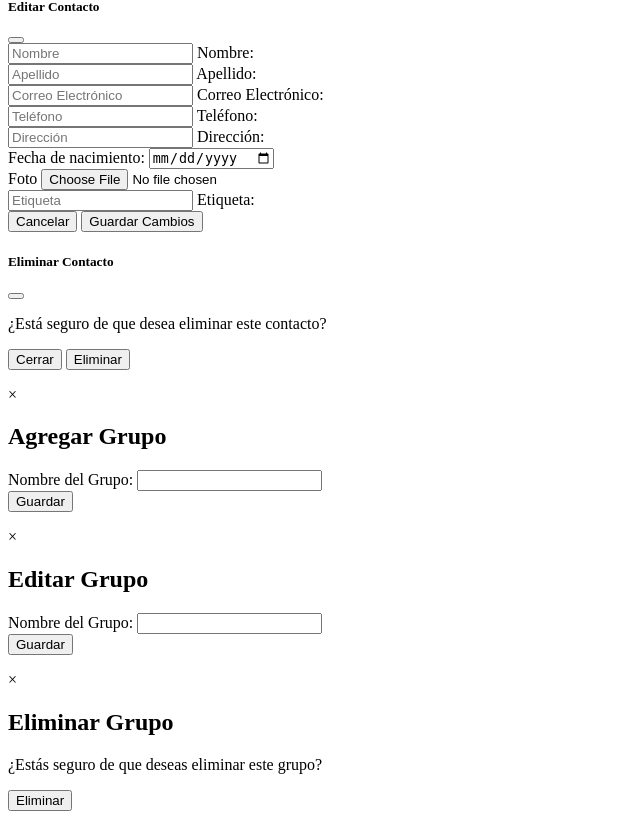
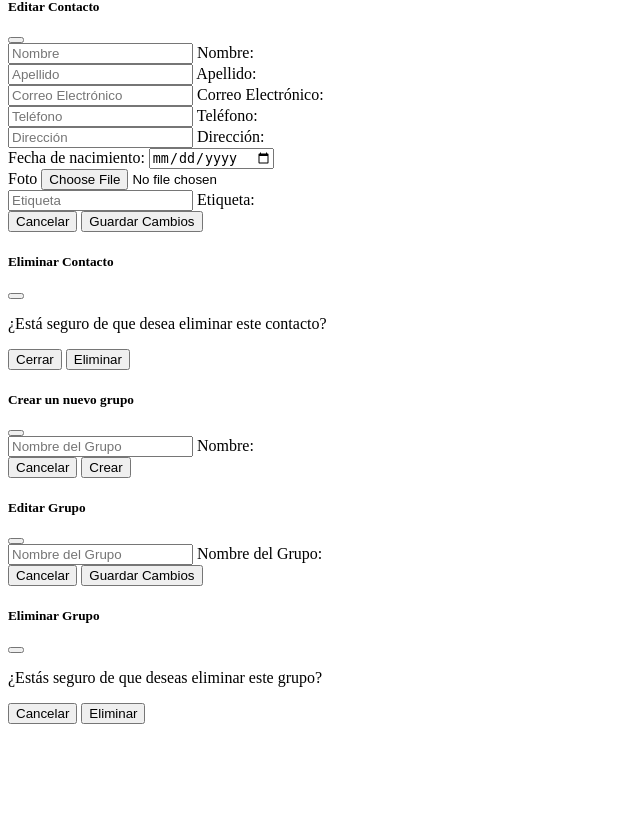
Before and after one commit to EduardoTnc/appcontactos, a PHP site: page /appcontactos/views/modales.php in a window 1280 px wide. Shown: the part 265-1092 px from the top of the page, without its empty margins (0-640 px from the left). After the commit the page ends 989 px from the top, so only its background shows below. Run offline with PHP 8.4, Linux system fonts and the light colour scheme.

Commit message:
Add files via upload

```diff
--- a/controllers/contactController.php
+++ b/controllers/contactController.php
@@ -55,6 +55,7 @@ switch ($action) {
         $response['success'] = true;
         break;
 
+    // Obtener un contacto por su ID (Para cargarlo en el modal de edición)
     case 'get':
         $contact = new Contact($conexion);
         $contactData = $contact->getById($_GET['contact_id']);
--- a/views/modales.php
+++ b/views/modales.php
@@ -110,13 +110,13 @@
                     </div>
 
                     <div class="input-group mb-3">
-                        <span class="input-group-text" for="edit-fecha_nacimiento">Fecha de nacimiento:</span>
-                        <input type="date" class="form-control" placeholder="Fecha nacimiento" id="edit-fecha_nacimiento" name="fecha_nacimiento" aria-label="Username" aria-describedby="basic-addon1">
+                        <span class="input-group-text" for="edit-fecha-nacimiento">Fecha de nacimiento:</span>
+                        <input type="date" class="form-control" placeholder="Fecha nacimiento" id="edit-fecha-nacimiento" name="fecha_nacimiento" aria-label="Username" aria-describedby="basic-addon1">
                     </div>
 
                     <div class="input-group mb-3">
-                        <label class="input-group-text" for="edit-foto_perfil">Foto</label>
-                        <input type="file" class="form-control" id="edit-foto_perfil" name="foto_perfil" accept="image/png, image/jpeg, image/jpg">
+                        <label class="input-group-text" for="edit-foto-perfil">Foto</label>
+                        <input type="file" class="form-control" id="edit-foto_perfil" name="foto-perfil" accept="image/png, image/jpeg, image/jpg">
                     </div>
 
                     <div class="form-group form-floating mb-3">
@@ -132,6 +132,8 @@
         </div>
     </div>
 </div>
+
+
 
 
 <!-- Modal Eliminar Contacto -->
@@ -158,47 +160,83 @@
 
 
 <!-- Modal Agregar Grupo -->
-<div class="modal" id="modalAddGroup">
+<div class="modal fade" id="modalAddGroup" tabindex="-1" aria-labelledby="modalAddGroupLabel" aria-hidden="true">
+    <div class="modal-dialog modal-dialog-centered">
         <div class="modal-content">
-        <span class="modal-close">&times;</span>
-        <h2>Agregar Grupo</h2>
-        <form id="formAddGroup" method="POST" action="../../controllers/groupController.php?action=add">
-            <!-- Campos del formulario -->
-            <div class="form-group">
-                <label for="nombre_grupo">Nombre del Grupo:</label>
-                <input type="text" class="form-control" id="nombre_grupo" name="nombre_grupo" required>
+            <form id="formAddContact" method="POST" action="../controllers/groupController.php?action=add" enctype="multipart/form-data">
+                <div class="modal-header ">
+                    <h5 class="modal-title titulo_modal" id="modalAddGroupLabel">Crear un nuevo grupo</h5>
+                    <button type="button" class="btn-close" data-bs-dismiss="modal" aria-label="Close"></button>
                 </div>
-            <button type="submit" class="btn btn-primary">Guardar</button>
+                <div class="modal-body">
+                    <div class="row">
+                        <div class="col">
+                            <div class="form-group form-floating mb-3">
+                                <input type="text" class="form-control" id="nombre_grupo" name="nombre_grupo" placeholder="Nombre del Grupo" required>
+                                <label for="nombre_grupo">Nombre:</label>
+                            </div>
+                        </div>
+                        <!-- <div class="col">
+                            <div class="form-group d-flex">
+                                <label for="color">Color:</label>
+                                <input type="color" class="form-control form-control-color" id="color" value="#563d7c" title="Elige un color">
+                            </div>
+                        </div> -->
+                    </div>
+                </div>
+                <div class="modal-footer">
+                    <button type="button" class="btn btn-danger" data-bs-dismiss="modal">Cancelar</button>
+                    <button type="submit" class="btn btn-success">Crear</button>
+                </div>
             </form>
         </div>
     </div>
+</div>
+
 
 <!-- Modal Editar Grupo -->
-<div class="modal" id="modalEditGroup">
+<div class="modal fade" id="modalEditGroup" tabindex="-1" aria-labelledby="modalEditGroupLabel" aria-hidden="true">
+        <div class="modal-dialog modal-dialog-centered">
             <div class="modal-content">
-        <span class="modal-close">&times;</span>
-        <h2>Editar Grupo</h2>
-        <form id="formEditGroup" method="POST" action="../../controllers/groupController.php?action=edit">
-            <!-- Campos del formulario -->
-            <input type="hidden" id="edit_group_id" name="group_id">
-            <div class="form-group">
-                <label for="edit_nombre_grupo">Nombre del Grupo:</label>
-                <input type="text" class="form-control" id="edit_nombre_grupo" name="nombre_grupo" required>
+                <form id="formEditGroup" method="POST" action="../controllers/groupController.php?action=edit">
+                    <div class="modal-header">
+                        <h5 class="modal-title" id="modalEditGroupLabel">Editar Grupo</h5>
+                        <button type="button" class="btn-close" data-bs-dismiss="modal" aria-label="Close"></button>
                     </div>
-            <button type="submit" class="btn btn-primary">Guardar</button>
+                    <div class="modal-body">
+                        <input type="hidden" id="edit-group-id" name="group_id">
+                        <div class="form-group form-floating mb-3">
+                            <input type="text" class="form-control" id="edit-nombre-grupo" name="nombre_grupo" placeholder="Nombre del Grupo" required>
+                            <label for="edit-nombre-grupo">Nombre del Grupo:</label>
+                        </div>
+                    </div>
+                    <div class="modal-footer">
+                        <button type="button" class="btn btn-danger" data-bs-dismiss="modal">Cancelar</button>
+                        <button type="submit" class="btn btn-success">Guardar Cambios</button>
+                    </div>
                 </form>
+            </div>
         </div>
     </div>
 
     <!-- Modal Eliminar Grupo -->
-<div class="modal" id="modalDeleteGroup">
+    <div class="modal fade" id="modalDeleteGroup" tabindex="-1" aria-labelledby="modalDeleteGroupLabel" aria-hidden="true">
+        <div class="modal-dialog modal-dialog-centered">
             <div class="modal-content">
-        <span class="modal-close">&times;</span>
-        <h2>Eliminar Grupo</h2>
+                <form id="formDeleteGroup" method="POST" action="../controllers/groupController.php?action=delete">
+                    <div class="modal-header">
+                        <h5 class="modal-title" id="modalDeleteGroupLabel">Eliminar Grupo</h5>
+                        <button type="button" class="btn-close" data-bs-dismiss="modal" aria-label="Close"></button>
+                    </div>
+                    <div class="modal-body">
+                        <input type="hidden" id="delete-group-id" name="group_id">
                         <p>¿Estás seguro de que deseas eliminar este grupo?</p>
-        <form id="formDeleteGroup" method="POST" action="../../controllers/groupController.php?action=delete">
-            <input type="hidden" id="delete_group_id" name="group_id">
+                    </div>
+                    <div class="modal-footer">
+                        <button type="button" class="btn btn-secondary" data-bs-dismiss="modal">Cancelar</button>
                         <button type="submit" class="btn btn-danger">Eliminar</button>
+                    </div>
                 </form>
             </div>
         </div>
+    </div>
```
Also changed, not shown: controllers/groupController.php (+23 -11 lines), models/Contact.php (+8 -8 lines), models/Group.php (+16 -10 lines), views/contactos.php (+99 -113 lines). Lines whose indentation alone changed are shown as unchanged.
